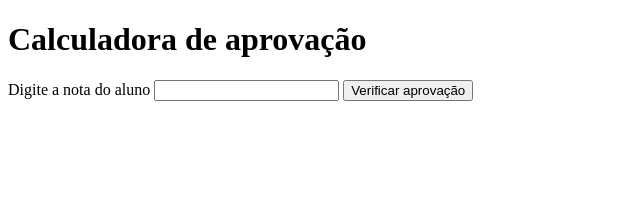
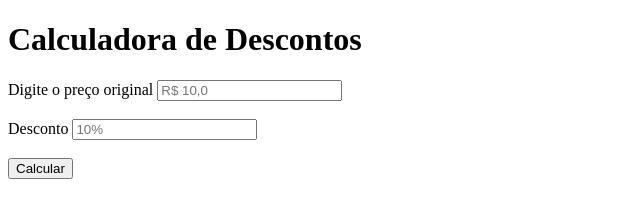
Before and after one commit to Otaviofertig/Aula-JavaScript, a plain HTML site: page index.html in a window 1280 px wide. Shown: the whole page, without its empty margins (0-640 px from the left). Drawn offline with Linux system fonts and the light colour scheme.

Commit message:
calculadora de descontos

```diff
--- a/index.html
+++ b/index.html
@@ -7,11 +7,17 @@
 <script src="script.js"></script>
 </head>
 <body>
-    <h1>Calculadora de aprovação</h1>
-    <label>Digite a nota do aluno</label>
-    <input type="text" id="nota">
-    <button onclick="verificaAprovacao()">Verificar aprovação</button>
-    <p id="resultado"></p>
+    <h1>Calculadora de Descontos</h1>
+    <label>Digite o preço original</label>
+    <input type="number" id="preco" placeholder="R$ 10,0">
+    <br><br>
+
+    <label>Desconto</label>
+    <input type="number" id="desconto" placeholder="10%">
+    <br><br>
+
+    <button onclick="calcularDesconto()">Calcular</button>
+
 
 </body>
 </html>
--- a/script.js
+++ b/script.js
@@ -1,4 +1,33 @@
-function verificaAprovacao () {
-    document.getElementById ("nota").value;
-    console.log(nota);
+function calcularDesconto() {
+    let preco = document.getElementById("preco").value;
+    let desconto = document.getElementById("desconto").value;
+
+    if (isNaN(preco) || isNaN(desconto)) {
+                alert("Por favor, preencha todos os campos!");
+                return;
+            }
+
+            if (preco < 0 || desconto < 0) {
+                alert("Valores negativos não são permitidos!");
+                return;
+            }
+
+            if (desconto > 100) {
+                alert("O desconto não pode ser maior que 100%!");
+                return;
+            }
+
+            let valorDesconto = preco * (desconto / 100);
+            let precoFinal = preco - valorDesconto;
+
+            console.log("Preço original: R$ " + preco.toFixed(2));
+            console.log("Desconto: R$ " + valorDesconto.toFixed(2));
+            console.log("Preço final: R$ " + precoFinal.toFixed(2));
+
+            // Alert
+            alert(
+                "Preço original: R$ " + preco.toFixed(2) +
+                "\nDesconto: R$ " + valorDesconto.toFixed(2) +
+                "\nPreço final: R$ " + precoFinal.toFixed(2)
+            );
 }
```
